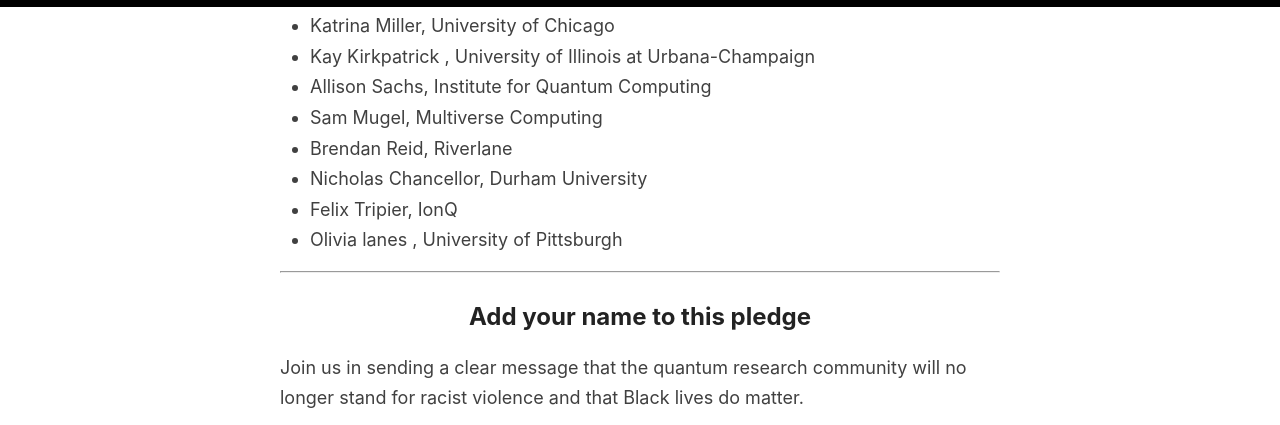
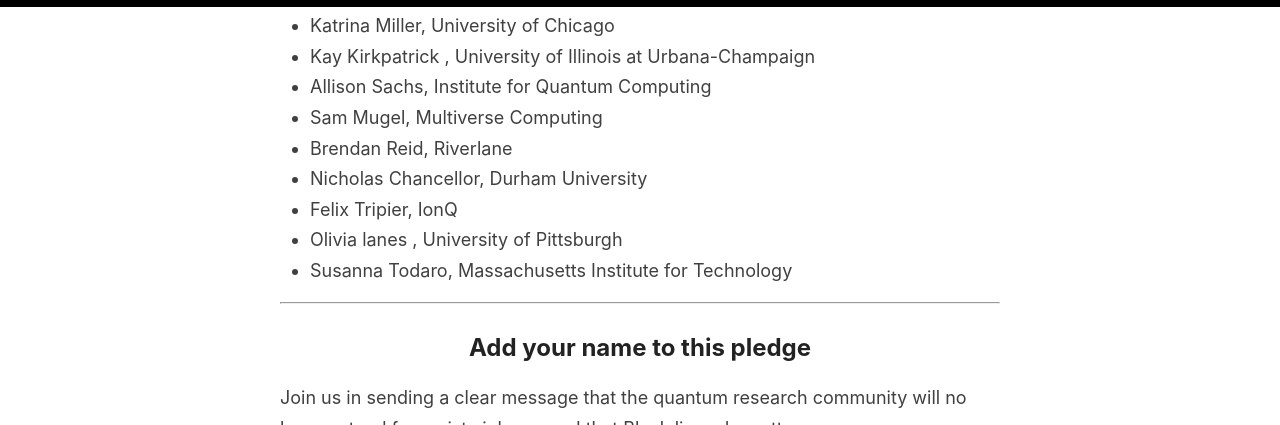
Before and after one commit to quantumforblacklives/quantumforblacklives.github.io, a Jekyll site: the page built from index.html, in a window 1280 px wide and 900 px high, scrolled down 3247 px, cut to the strip 0-425 px from the top of the window. Built offline with Jekyll 4.4.1, drawn with Linux system fonts in a browser that asks for light colours; the list of posts is cut into pages by our own code.

Commit message:
Add signature from Susanna Todaro.

```diff
--- a/_includes/signatories.md
+++ b/_includes/signatories.md
@@ -8,3 +8,4 @@
 - Nicholas Chancellor, Durham University
 - Felix Tripier, IonQ
 - Olivia lanes , University of Pittsburgh
+- Susanna Todaro, Massachusetts Institute for Technology
```
